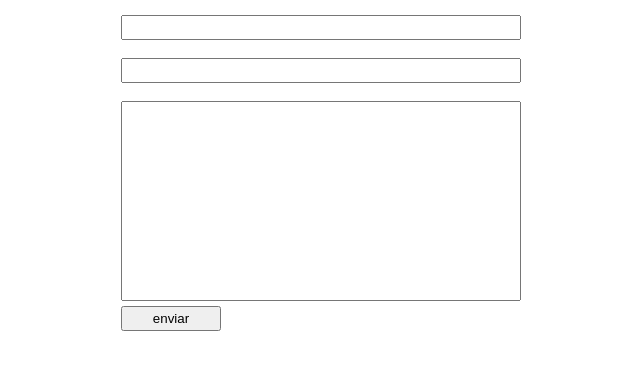
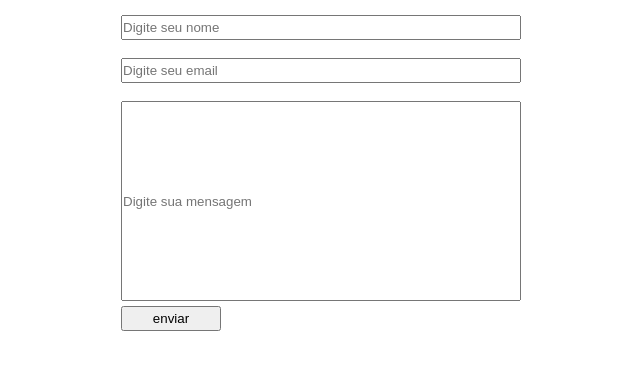
Before and after one commit to EvileudoMatias/portfolio, a plain HTML site: page contato.html in a window 1280 px wide. Shown: the part 31-400 px from the top of the page, without its empty margins (319-959 px from the left). Drawn offline with Linux system fonts and the light colour scheme.

Commit message:
atualizando contato

```diff
--- a/contato.html
+++ b/contato.html
@@ -11,11 +11,11 @@
         <h2>Contato</h2>
             <form action="">
                 <label for="nome">Nome:</label><br>
-                <input type="text" id="nome" class="nome"><br>
+                <input type="text" id="nome" class="nome" placeholder="Digite seu nome"><br>
                 <label for="email">Email:</label><br>
-                <input type="email" id="email" class="email"><br>
+                <input type="email" id="email" class="email" placeholder="Digite seu email"><br>
                 <label for="mensagem">Mensagem:</label><br>
-                <input type="text" id="mensagem" class="mensagem"><br>
+                <input type="text" id="mensagem" class="mensagem" placeholder="Digite sua mensagem"><br>
                 <button type="submit">enviar</button>
             </form>
     </section>
```
